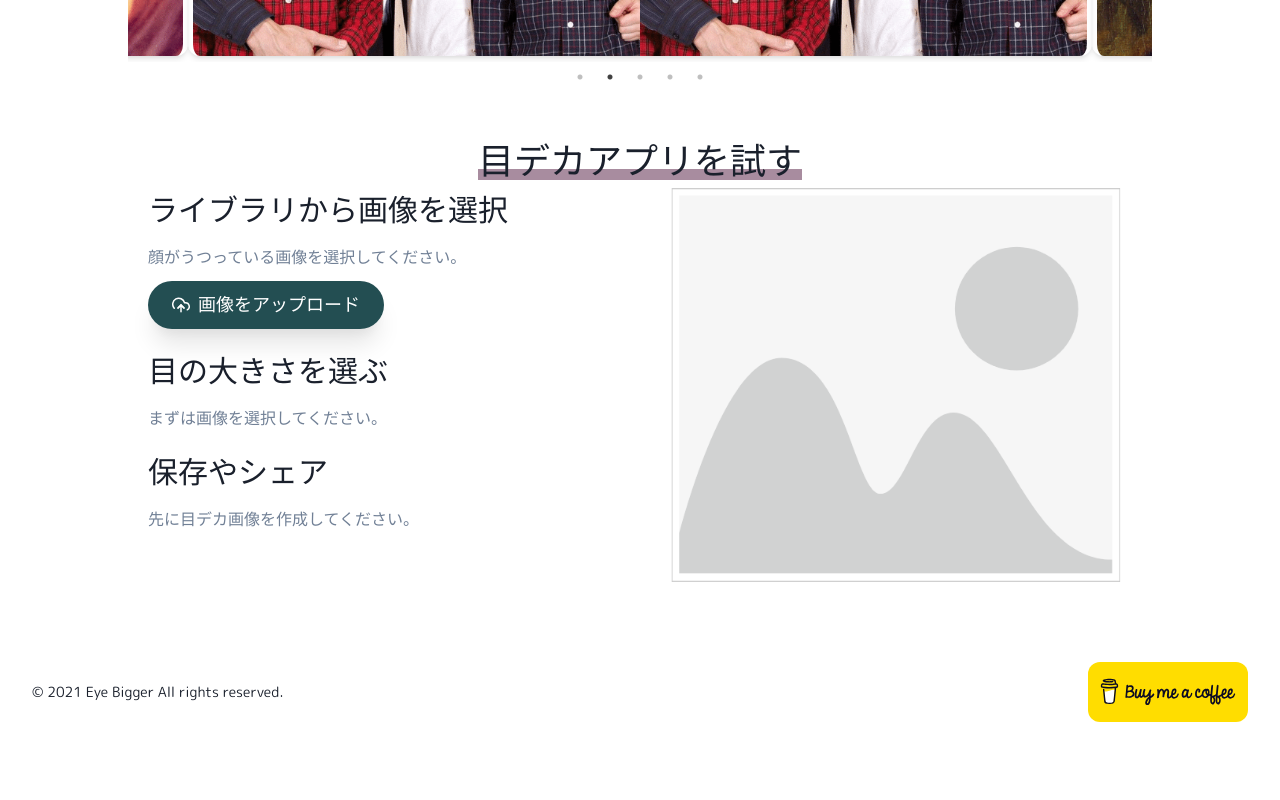
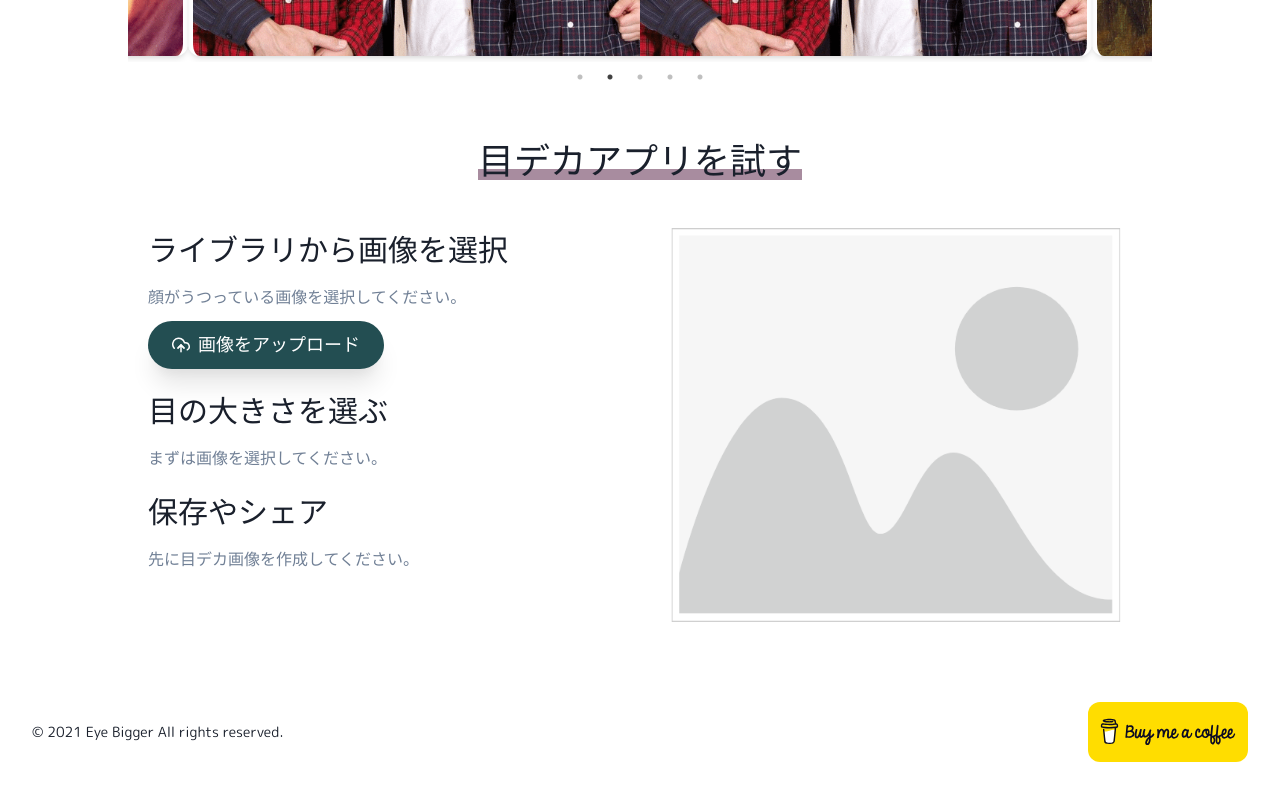
Before and after one commit to toffyui/eyedol, a Next.js app: page / in a window 1280 px wide. Shown: the part 922-1722 px from the top of the page. Before the commit the page ends 1692 px from the top, so only its background shows below. Built offline with nearby package versions, Linux system fonts and the light colour scheme.

Commit message:
fix: fix typo

```diff
--- a/pages/index.tsx
+++ b/pages/index.tsx
@@ -171,7 +171,7 @@ export default function Home() {
         <Title id={"start"}>{t.try}</Title>
       </Center>
       <Flex
-        mt={{ base: 5, med: 8, lg: 10 }}
+        mt={{ base: 5, md: 8, lg: 10 }}
         maxW={"5xl"}
         mx={"auto"}
         flexDirection={{ base: "column", md: "row" }}
```
